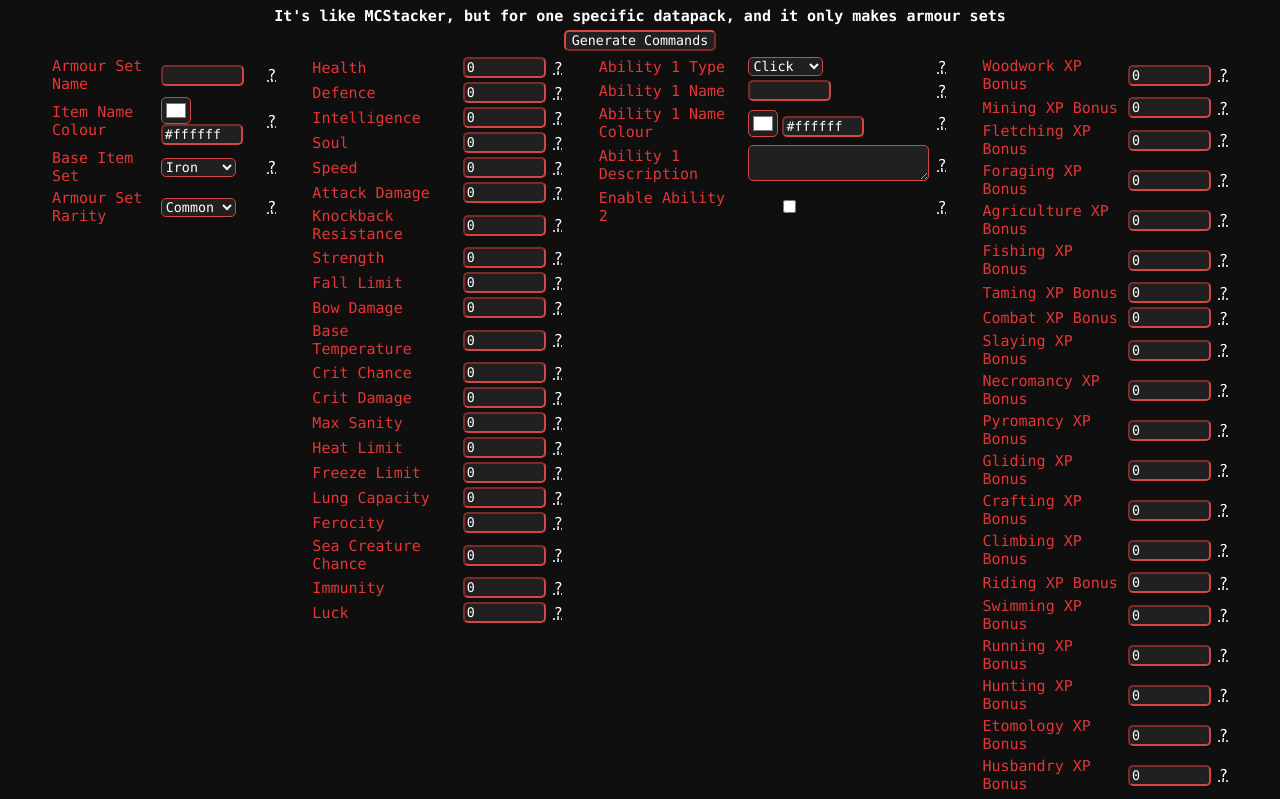
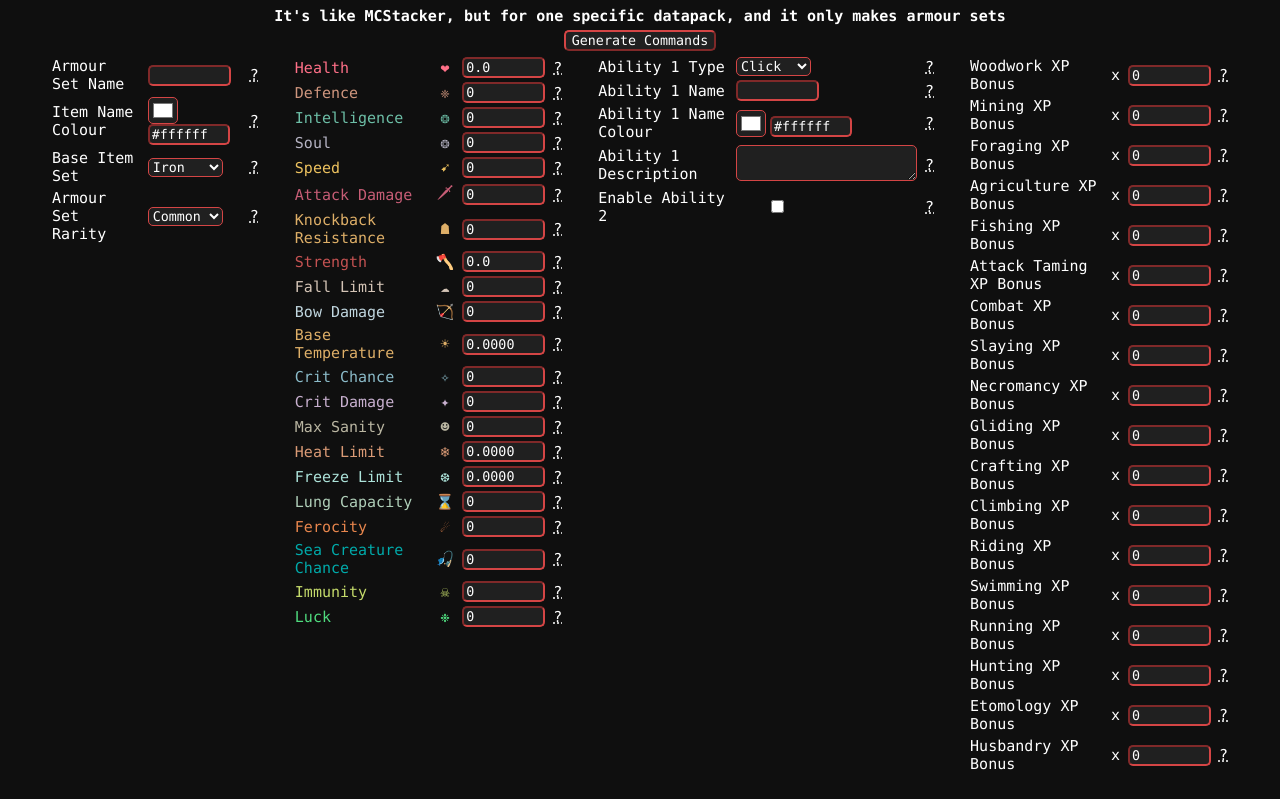
Before and after one commit to Errorcrafter/biostacker, a plain HTML site: page index.html in a window 1280 px wide. Shown: the part 48-847 px from the top of the page. Drawn offline with Linux system fonts and the light colour scheme; a web font is replaced by a local one.

Commit message:
new system for colours and shit

```diff
--- a/index.css
+++ b/index.css
@@ -31,7 +31,7 @@ h4 {
 }
 
 label {
-    color: var(--red);
+    /* color: var(--red); */
     display: block;
 }
 
--- a/index.html
+++ b/index.html
@@ -9,6 +9,7 @@
 
 <body>
     <script src="src/index.js"></script>
+    <script src="src/fieldHelper.js"></script>
 
     <div id="header" style="text-align: center;">
         <h1>BioStacker</h1>
--- /dev/null
+++ b/src/fieldHelper.js
@@ -0,0 +1,8 @@
+class Field {
+    constructor(name, colour, symbol, scale) {
+        this.name = name;
+        this.colour = colour;
+        this.symbol = symbol;
+        this.scale = scale;
+    }
+}
--- a/src/index.js
+++ b/src/index.js
@@ -3,12 +3,29 @@ window.addEventListener("load", startup, false)
 // On startup
 function startup() {
     // Create all the fields for stats and skills
-    let statNames = ["health", "defence", "intelligence", "soul", "speed", "attack damage", "knockback resistance", "strength",
-        "fall limit", "bow damage", "base temperature", "crit chance", "crit damage", "max sanity", "heat limit", "freeze limit",
-        "lung capacity", "ferocity", "sea creature chance", "immunity", "luck"];
-    let skillNames = ["woodwork", "mining", "fletching", "foraging", "agriculture", "fishing", "taming", "combat", "slaying",
-        "necromancy", "pyromancy", "gliding", "crafting", "climbing", "riding", "swimming", "running", "hunting", "etomology",
-        "husbandry"];
+    let statNames = [
+        new Field("health", "FF7088", "❤", 10), new Field("defence", "CF967E", "❈", 1),
+        new Field("intelligence", "6DBFA7", "❂", 1), new Field("soul", "B6B4C4", "❂", 1), new Field("speed", "EDC25F", "➹", 1),
+        new Field("attack damage", "C75D76", "🗡"), new Field("knockback resistance", "DEAF68", "☗", 1),
+        new Field("strength", "C45252", "🪓", 10), new Field("fall limit", "D4C4B6", "☁", 1),
+        new Field("bow damage", "C1D7E0", "🏹", 1), new Field("base temperature", "DEAF68", "☀", 10000),
+        new Field("crit chance", "8BBBC9", "✧", 1), new Field("crit damage", "C8B0CF", "✦", 1),
+        new Field("max sanity", "BAB6A2", "☻", 1), new Field("heat limit", "DB9B76", "❄", 10000),
+        new Field("freeze limit", "ADE3DA", "❆", 10000), new Field("lung capacity", "B0CFB9", "⌛", 1),
+        new Field("ferocity", "E8864D", "☄", 1), new Field("sea creature chance", "00AAAA", "🎣", 1),
+        new Field("immunity", "C5DB6B", "☠", 1), new Field("luck", "4FDB7E", "❉", 1)
+    ]
+    let skillNames = [
+        new Field("woodwork", "FFFFFF", "x", 1), new Field("mining", "FFFFFF", "x", 1),
+        new Field("foraging", "FFFFFF", "x", 1), new Field("agriculture", "FFFFFF", "x", 1),
+        new Field("fishing", "FFFFFF", "x", 1), new Field("attack taming", "FFFFFF", "x"),
+        new Field("combat", "FFFFFF", "x", 1), new Field("slaying", "FFFFFF", "x", 1),
+        new Field("necromancy", "FFFFFF", "x", 1), new Field("gliding", "FFFFFF", "x", 1),
+        new Field("crafting", "FFFFFF", "x", 1), new Field("climbing", "FFFFFF", "x", 1),
+        new Field("riding", "FFFFFF", "x", 1), new Field("swimming", "FFFFFF", "x", 1), new Field("running", "FFFFFF", "x", 1),
+        new Field("hunting", "FFFFFF", "x", 1), new Field("etomology", "FFFFFF", "x", 1),
+        new Field("husbandry", "FFFFFF", "x", 1),
+    ]
     document.querySelector("table#tableStats").innerHTML = "";
     document.querySelector("table#tableSkills").innerHTML = "";
     appendStatSelectors(document.querySelector("table#tableStats"), statNames, "stat");
@@ -91,21 +108,22 @@ function startup() {
     }
 }
 
-function appendStatSelectors(parent, names, mode) {
+function appendStatSelectors(parent, fields, mode) {
     if (mode != "stat" && mode != "skill") { return null; }
     let frag = new DocumentFragment();
-    names.forEach(name => {
+    fields.forEach(field => {
         let row = document.createElement("tr");
-        let displayName = capitalise(name.toLowerCase());
-        let tagName = camelCase(name.toLowerCase());
+        let displayName = capitalise(field.name.toLowerCase());
+        let tagName = camelCase(field.name.toLowerCase());
         row.innerHTML = `
-<td><label for="${tagName}">${displayName}${mode === "skill" ? " XP Bonus" : ""}</label></td>
+<td><label for="${tagName}" style="color: #${field.colour.length === 6? field.colour : "ffffff"};">${displayName}${mode === "skill" ? " XP Bonus" : ""}</label></td>
+<td><p style="text-align: center; color: #${field.colour.length === 6? field.colour : "ffffff"}; margin: 0px;">${field.symbol}</p></td>
 <td>
-    <input type="number" id="${tagName}" name="${tagName}" value="0">
+    <input type="number" id="${tagName}" name="${tagName}" value="0${field.scale > 1? "."+"0".repeat(Math.log10(field.scale)) : ""}" step="${field.scale != undefined? 1/field.scale : 1}">
 </td>
 <td>
         <abbr
-            title="The ${mode === "stat" ? name : displayName}${mode === "skill" ? " Skill XP" : ""} increase this armour set gives. 100% of this value will be applied to the chestplate, 75% for the leggings and 50% for the boots and helmet.">?</abbr>
+            title="The ${mode === "stat" ? field.name : displayName}${mode === "skill" ? " Skill XP" : ""} increase this armour set gives. 100% of this value will be applied to the chestplate, 75% for the leggings and 50% for the boots and helmet.">?</abbr>
 </td>
 `;
         frag.appendChild(row);
```
